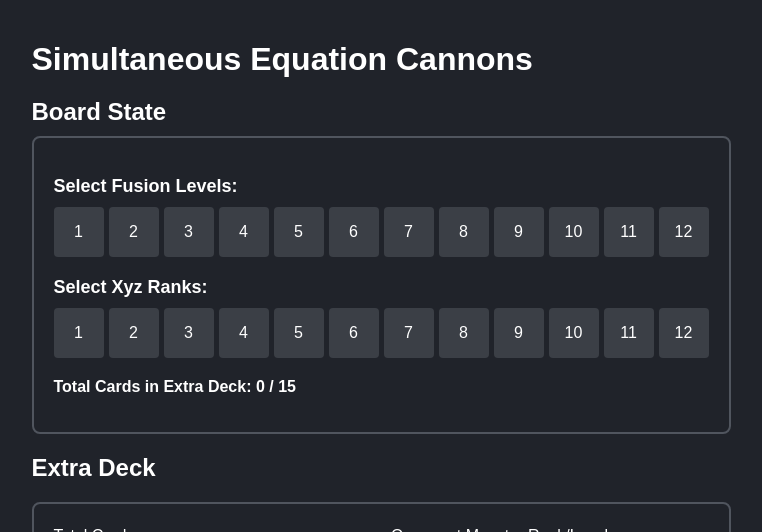
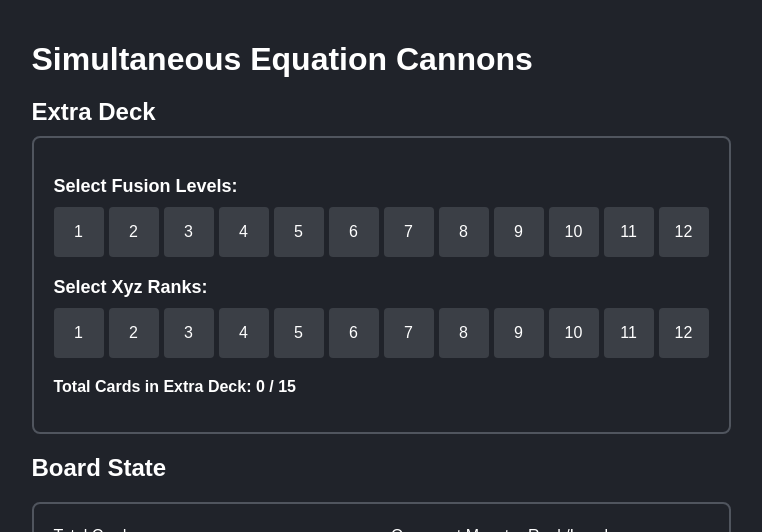
Before and after one commit to jjangsangy/simultaneous-equation-cannons, a React (Create React App) app: page / in a window 1280 px wide. Shown: the top 532 px of the page, without its empty margins (259-1021 px from the left). Built offline with nearby package versions, Linux system fonts and the light colour scheme.

Commit message:
flip flopped

```diff
--- a/src/App.js
+++ b/src/App.js
@@ -94,7 +94,7 @@ function App() {
         <div className="app">
             <h1 className="title">Simultaneous Equation Cannons</h1>
 
-            <h2 className="section-title">Board State</h2>
+            <h2 className="section-title">Extra Deck</h2>
             <div className="selection-section">
                 <div className="selection-group-box">
                     <div className="selection-group">
@@ -135,7 +135,7 @@ function App() {
                 </div>
             </div>
 
-            <h2 className="section-title">Extra Deck</h2>
+            <h2 className="section-title">Board State</h2>
             <div className="input-section">
                 <div className="input-group">
                     <label>Total Cards:</label>
@@ -193,6 +193,7 @@ function App() {
                 )}
             </div>
         </div>
+
     );
 }
 
```
Also changed, not shown: assets/ui.png.
